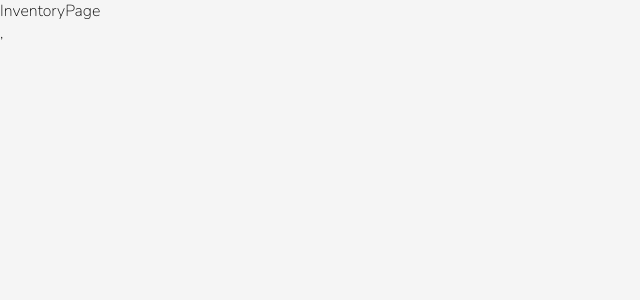
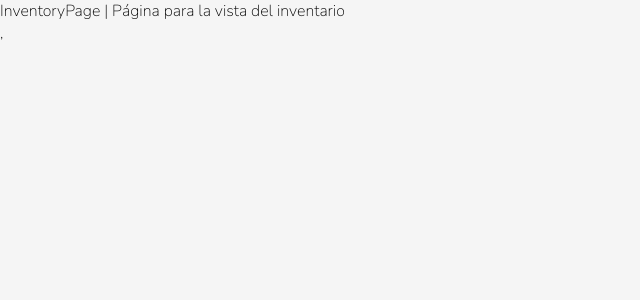
Before and after one commit to IngenieroJosser/inventory_manager-frontend, a React (Vite) app: page /inventory in a window 1280 px wide. Shown: the top 300 px of the page, without its empty margins (0-640 px from the left). Built offline with nearby package versions, Linux system fonts and the light colour scheme.

Commit message:
(add): dejando lista el componente del manejo del software el nucleo del software (página/pantalla del inventario)

```diff
--- a/src/page/InventoryPage.tsx
+++ b/src/page/InventoryPage.tsx
@@ -1,6 +1,8 @@
+import '../styles/page/inventory.css'
+
 const InventoryPage = () => {
   return (
-    <div>InventoryPage</div>
+    <div>InventoryPage | Página para la vista del inventario</div>
   )
 }
 
```
Also changed, not shown: src/styles/page/inventory.css (added).
